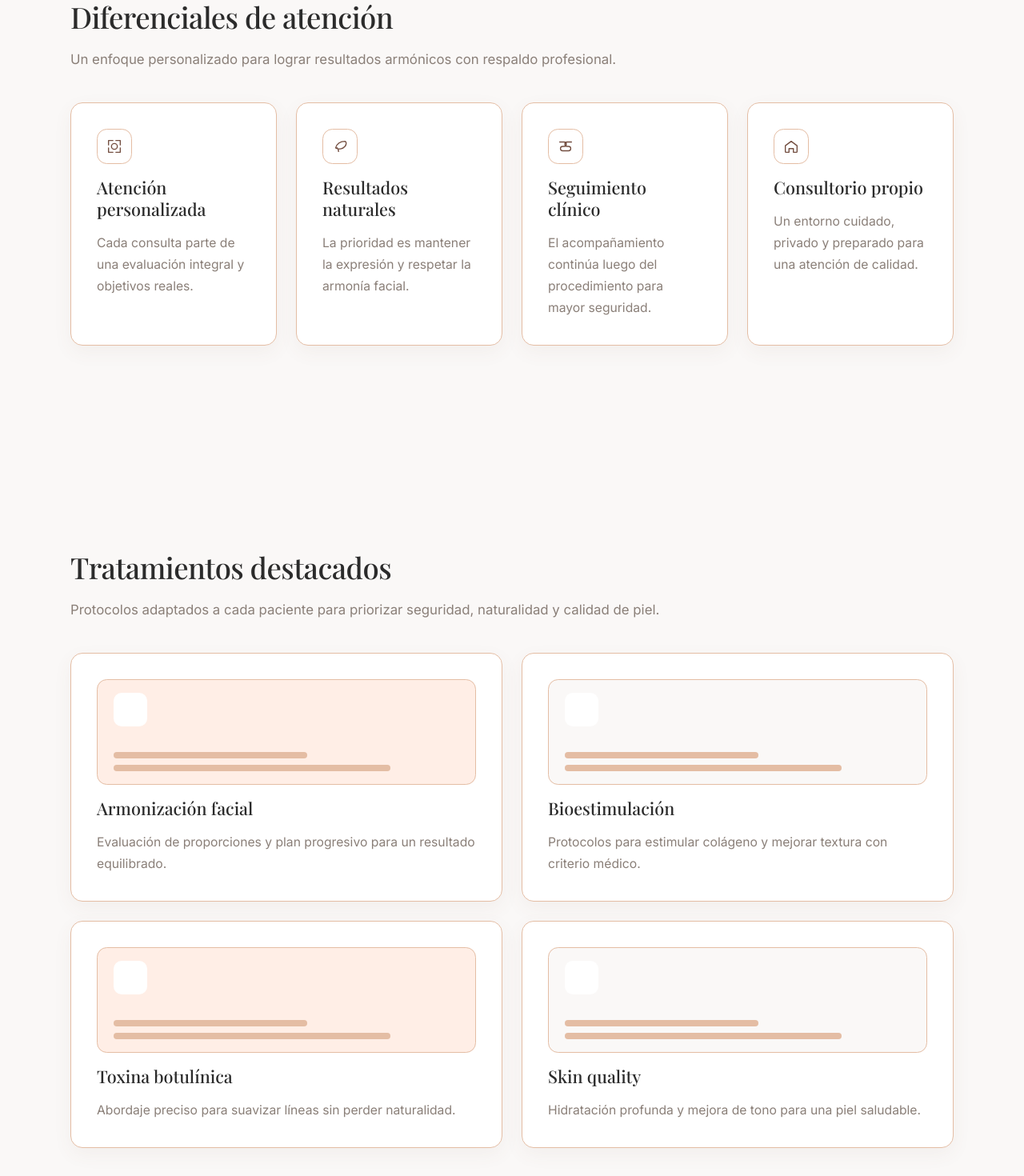
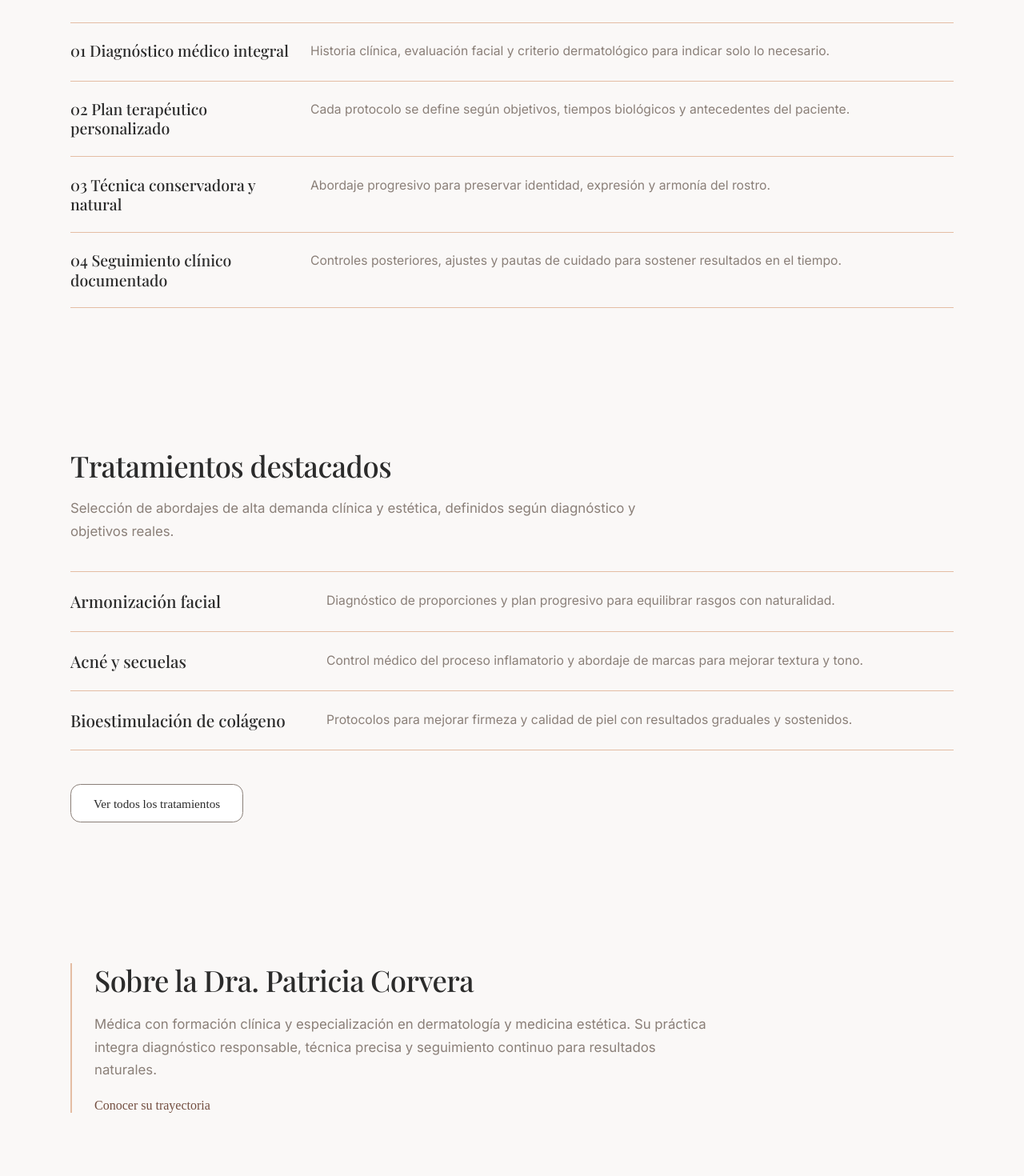
Before and after one commit to JuaniPardo/corvera-site, a Next.js app: page / in a window 1280 px wide. Shown: the part 1100-2570 px from the top of the page at 80% size. Built offline with nearby package versions, Linux system fonts and the light colour scheme; a web font is replaced by a local one.

Commit message:
Redesign home content with editorial layout and lighter footer

```diff
--- a/src/data/siteContent.ts
+++ b/src/data/siteContent.ts
@@ -8,23 +8,23 @@ export const navLinks = [
 
 export const differencials = [
   {
-    title: 'Atención personalizada',
-    description: 'Cada consulta parte de una evaluación integral y objetivos reales.',
+    title: 'Diagnóstico médico integral',
+    description: 'Historia clínica, evaluación facial y criterio dermatológico para indicar solo lo necesario.',
     icon: 'focus',
   },
   {
-    title: 'Resultados naturales',
-    description: 'La prioridad es mantener la expresión y respetar la armonía facial.',
+    title: 'Plan terapéutico personalizado',
+    description: 'Cada protocolo se define según objetivos, tiempos biológicos y antecedentes del paciente.',
     icon: 'leaf',
   },
   {
-    title: 'Seguimiento clínico',
-    description: 'El acompañamiento continúa luego del procedimiento para mayor seguridad.',
+    title: 'Técnica conservadora y natural',
+    description: 'Abordaje progresivo para preservar identidad, expresión y armonía del rostro.',
     icon: 'path',
   },
   {
-    title: 'Consultorio propio',
-    description: 'Un entorno cuidado, privado y preparado para una atención de calidad.',
+    title: 'Seguimiento clínico documentado',
+    description: 'Controles posteriores, ajustes y pautas de cuidado para sostener resultados en el tiempo.',
     icon: 'home',
   },
 ];
@@ -32,38 +32,34 @@ export const differencials = [
 export const highlightedTreatments = [
   {
     title: 'Armonización facial',
-    description: 'Evaluación de proporciones y plan progresivo para un resultado equilibrado.',
+    description: 'Diagnóstico de proporciones y plan progresivo para equilibrar rasgos con naturalidad.',
   },
   {
-    title: 'Bioestimulación',
-    description: 'Protocolos para estimular colágeno y mejorar textura con criterio médico.',
+    title: 'Acné y secuelas',
+    description: 'Control médico del proceso inflamatorio y abordaje de marcas para mejorar textura y tono.',
   },
   {
-    title: 'Toxina botulínica',
-    description: 'Abordaje preciso para suavizar líneas sin perder naturalidad.',
-  },
-  {
-    title: 'Skin quality',
-    description: 'Hidratación profunda y mejora de tono para una piel saludable.',
+    title: 'Bioestimulación de colágeno',
+    description: 'Protocolos para mejorar firmeza y calidad de piel con resultados graduales y sostenidos.',
   },
 ];
 
 export const processSteps = [
   {
-    title: 'Evaluación',
-    description: 'Escuchamos tus objetivos y analizamos antecedentes clínicos.',
+    title: 'Consulta inicial',
+    description: 'Escuchamos tus objetivos, antecedentes y contexto clínico para una evaluación completa.',
   },
   {
-    title: 'Diagnóstico',
-    description: 'Definimos prioridades y opciones terapéuticas adecuadas para vos.',
+    title: 'Diagnóstico y plan',
+    description: 'Definimos prioridades terapéuticas y una propuesta realista, con tiempos y etapas claras.',
   },
   {
-    title: 'Tratamiento',
-    description: 'Aplicamos un plan personalizado en un entorno seguro y controlado.',
+    title: 'Intervención',
+    description: 'Aplicamos el protocolo indicado con técnica médica precisa y criterios de seguridad.',
   },
   {
-    title: 'Seguimiento',
-    description: 'Monitoreamos evolución, ajustes y cuidados posteriores.',
+    title: 'Control evolutivo',
+    description: 'Monitoreamos respuesta clínica, indicamos cuidados y realizamos ajustes cuando corresponde.',
   },
 ];
 
--- a/src/layout/MainFooter.tsx
+++ b/src/layout/MainFooter.tsx
@@ -20,10 +20,10 @@ export default function MainFooter() {
           width: '100%',
           maxWidth: 1200,
           px: { xs: 3, sm: 4, md: 6 },
-          py: { xs: 4, md: 5 },
+          py: { xs: 3.5, md: 4.5 },
           display: 'grid',
           gridTemplateColumns: { xs: '1fr', sm: 'repeat(2, minmax(0, 1fr))', lg: '1.2fr 1fr 1fr 1fr' },
-          gap: { xs: 2.5, md: 3 },
+          gap: { xs: 2.25, md: 2.75 },
         }}
       >
         <Box sx={{ display: 'grid', gap: 1.5 }}>
--- a/src/sections/home/AboutPreviewSection.tsx
+++ b/src/sections/home/AboutPreviewSection.tsx
@@ -8,56 +8,39 @@ import SectionBlock from '@/components/ui/SectionBlock';
 
 export default function AboutPreviewSection() {
   return (
-    <SectionBlock>
+    <SectionBlock size="compact">
+      <Reveal>
         <Box
           sx={{
             display: 'grid',
-          gridTemplateColumns: { xs: '1fr', lg: 'repeat(12, minmax(0, 1fr))' },
-          gap: { xs: 4, lg: 6 },
-          alignItems: 'center',
+            gap: 2.25,
+            maxWidth: 860,
+            borderLeft: 2,
+            borderColor: 'brand.beige',
+            pl: { xs: 2.5, md: 3.5 },
           }}
         >
-        <Reveal>
-          <Box sx={{ gridColumn: { lg: 'span 5' } }}>
-            <Box
-              component="img"
-              src="/consultorio-soft.svg"
-              alt="Ilustración del consultorio"
-              sx={(theme) => ({
-                width: '100%',
-                height: 'auto',
-                borderRadius: 2,
-                border: `1px solid ${theme.palette.brand.beige}`,
-                boxShadow: '0 14px 30px rgba(115, 78, 64, 0.08)',
-              })}
-            />
-          </Box>
-        </Reveal>
-
-        <Reveal delay={0.06}>
-          <Box sx={{ gridColumn: { lg: 'span 7' }, display: 'grid', gap: 2.5 }}>
           <Box component="h2" sx={typeStyles.h2}>
             Sobre la Dra. Patricia Corvera
           </Box>
-            <Box component="p" sx={{ ...typeStyles.body1, color: 'brand.gray' }}>
-              Médica con formación clínica y especialización en dermatología y medicina estética. Enfoque personalizado y resultados naturales.
+          <Box component="p" sx={{ ...typeStyles.body1, color: 'brand.gray', maxWidth: 780 }}>
+            Médica con formación clínica y especialización en dermatología y medicina estética. Su práctica integra diagnóstico responsable, técnica precisa y seguimiento continuo para resultados naturales.
           </Box>
           <Box
             component={Link}
             href="/sobre"
             sx={(theme) => ({
-                mt: 1,
+              mt: 0.4,
               color: theme.palette.brand.brown,
               fontWeight: 500,
               width: 'fit-content',
               '&:hover': { color: theme.palette.brand.rose },
             })}
           >
-              Conocer más
+            Conocer su trayectoria
           </Box>
         </Box>
       </Reveal>
-      </Box>
     </SectionBlock>
   );
 }
--- a/src/sections/home/DifferentialsSection.tsx
+++ b/src/sections/home/DifferentialsSection.tsx
@@ -2,39 +2,45 @@
 
 import { typeStyles } from '@/theme/typeStyles';
 import { Box } from '@mui/system';
-import InfoCard from '@/components/ui/InfoCard';
-import LineIcon from '@/components/ui/LineIcon';
 import Reveal from '@/components/ui/Reveal';
 import SectionBlock from '@/components/ui/SectionBlock';
 import { differencials } from '@/data/siteContent';
 
 export default function DifferentialsSection() {
   return (
-    <SectionBlock>
-      <Box sx={{ display: 'grid', gap: 5 }}>
+    <SectionBlock size="compact">
+      <Box sx={{ display: 'grid', gap: 4.5 }}>
         <Reveal>
-          <Box sx={{ display: 'grid', gap: 2, maxWidth: 740 }}>
+          <Box sx={{ display: 'grid', gap: 2, maxWidth: 780 }}>
             <Box component="h2" sx={typeStyles.h2}>
               Diferenciales de atención
             </Box>
             <Box component="p" sx={{ ...typeStyles.body1, color: 'brand.gray' }}>
-              Un enfoque personalizado para lograr resultados armónicos con respaldo profesional.
+              Criterio clínico, técnica precisa y seguimiento médico para sostener resultados armónicos en el tiempo.
             </Box>
           </Box>
         </Reveal>
 
-        <Box
-          sx={{
-            display: 'grid',
-            gridTemplateColumns: { xs: '1fr', sm: 'repeat(2, minmax(0, 1fr))', lg: 'repeat(4, minmax(0, 1fr))' },
-            gap: 3,
-          }}
-        >
+        <Box sx={{ display: 'grid', borderTop: 1, borderColor: 'brand.beige' }}>
           {differencials.map((item, index) => (
             <Reveal key={item.title} delay={index * 0.04}>
-              <InfoCard title={item.title} description={item.description}>
-                <LineIcon name={item.icon as 'focus' | 'leaf' | 'path' | 'home'} />
-              </InfoCard>
+              <Box
+                sx={{
+                  py: { xs: 2.3, md: 2.8 },
+                  borderBottom: 1,
+                  borderColor: 'brand.beige',
+                  display: 'grid',
+                  gridTemplateColumns: { xs: '1fr', md: 'minmax(0, 280px) minmax(0, 1fr)' },
+                  gap: { xs: 0.8, md: 2.5 },
+                }}
+              >
+                <Box component="h3" sx={{ ...typeStyles.h3, fontSize: '1.22rem' }}>
+                  {String(index + 1).padStart(2, '0')} {item.title}
+                </Box>
+                <Box component="p" sx={{ ...typeStyles.body2, color: 'brand.gray', maxWidth: 760 }}>
+                  {item.description}
+                </Box>
+              </Box>
             </Reveal>
           ))}
         </Box>
--- a/src/sections/home/TreatmentsSection.tsx
+++ b/src/sections/home/TreatmentsSection.tsx
@@ -2,64 +2,55 @@
 
 import { typeStyles } from '@/theme/typeStyles';
 import { Box } from '@mui/system';
-import InfoCard from '@/components/ui/InfoCard';
+import ActionLink from '@/components/ui/ActionLink';
 import Reveal from '@/components/ui/Reveal';
 import SectionBlock from '@/components/ui/SectionBlock';
 import { highlightedTreatments } from '@/data/siteContent';
 
-function CardVisual({ index }: { index: number }) {
-  return (
-    <Box
-      sx={(theme) => ({
-        borderRadius: 1.25,
-        border: `1px solid ${theme.palette.brand.beige}`,
-        backgroundColor: index % 2 === 0 ? theme.palette.brand.nude : theme.palette.brand.background,
-        height: 132,
-        px: 2.5,
-        py: 2,
-        display: 'grid',
-        alignContent: 'space-between',
-      })}
-    >
-      <Box sx={(theme) => ({ width: 42, height: 42, borderRadius: 1, backgroundColor: theme.palette.background.paper })} />
-      <Box sx={{ display: 'grid', gap: 1 }}>
-        <Box sx={(theme) => ({ width: '56%', height: 8, borderRadius: 999, backgroundColor: theme.palette.brand.beige })} />
-        <Box sx={(theme) => ({ width: '80%', height: 8, borderRadius: 999, backgroundColor: theme.palette.brand.beige })} />
-      </Box>
-    </Box>
-  );
-}
-
 export default function TreatmentsSection() {
   return (
-    <SectionBlock>
-      <Box sx={{ display: 'grid', gap: 5 }}>
+    <SectionBlock size="compact">
+      <Box sx={{ display: 'grid', gap: 4.5 }}>
         <Reveal>
-          <Box sx={{ display: 'grid', gap: 2, maxWidth: 760 }}>
+          <Box sx={{ display: 'grid', gap: 2, maxWidth: 780 }}>
             <Box component="h2" sx={typeStyles.h2}>
               Tratamientos destacados
             </Box>
             <Box component="p" sx={{ ...typeStyles.body1, color: 'brand.gray' }}>
-              Protocolos adaptados a cada paciente para priorizar seguridad, naturalidad y calidad de piel.
+              Selección de abordajes de alta demanda clínica y estética, definidos según diagnóstico y objetivos reales.
             </Box>
           </Box>
         </Reveal>
 
-        <Box
-          sx={{
-            display: 'grid',
-            gridTemplateColumns: { xs: '1fr', md: 'repeat(2, minmax(0, 1fr))' },
-            gap: 3,
-          }}
-        >
+        <Box sx={{ display: 'grid', borderTop: 1, borderColor: 'brand.beige' }}>
           {highlightedTreatments.map((item, index) => (
             <Reveal key={item.title} delay={index * 0.04}>
-              <InfoCard title={item.title} description={item.description}>
-                <CardVisual index={index} />
-              </InfoCard>
+              <Box
+                sx={{
+                  py: { xs: 2.4, md: 2.9 },
+                  borderBottom: 1,
+                  borderColor: 'brand.beige',
+                  display: 'grid',
+                  gridTemplateColumns: { xs: '1fr', md: 'minmax(0, 300px) minmax(0, 1fr)' },
+                  gap: { xs: 0.85, md: 2.5 },
+                }}
+              >
+                <Box component="h3" sx={{ ...typeStyles.h3, fontSize: '1.3rem' }}>
+                  {item.title}
+                </Box>
+                <Box component="p" sx={{ ...typeStyles.body2, color: 'brand.gray', maxWidth: 760 }}>
+                  {item.description}
+                </Box>
+              </Box>
             </Reveal>
           ))}
         </Box>
+
+        <Reveal delay={0.1}>
+          <Box sx={{ pt: 0.75 }}>
+            <ActionLink href="/tratamientos" label="Ver todos los tratamientos" variant="secondary" />
+          </Box>
+        </Reveal>
       </Box>
     </SectionBlock>
   );
```
Also changed, not shown: src/sections/home/FinalCtaSection.tsx (+6 -25 lines), src/sections/home/HeroSection.tsx (+8 -8 lines), src/sections/home/ProcessSection.tsx (+22 -27 lines). Lines whose indentation alone changed are shown as unchanged.
